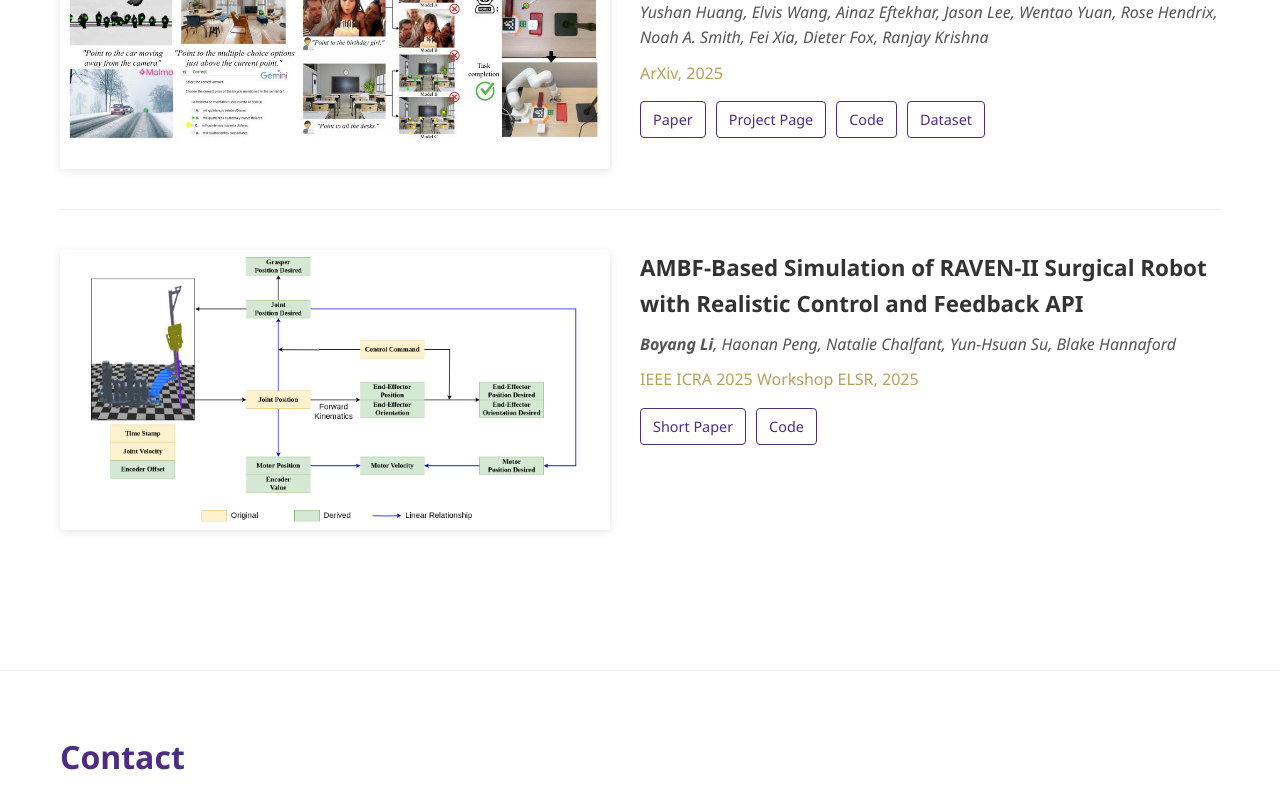
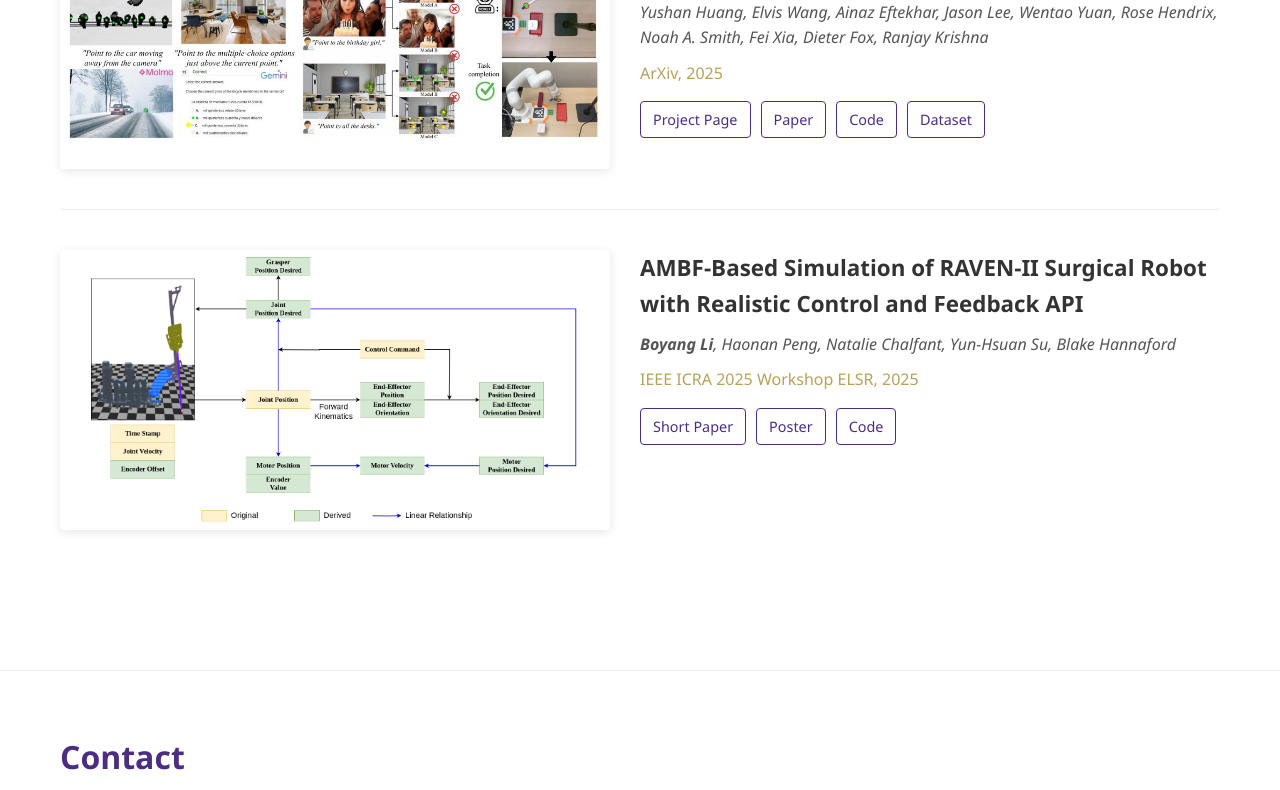
Before and after one commit to lbyng/lbyng.github.io, a plain HTML site: page index.html in a window 1280 px wide. Shown: the part 1350-2140 px from the top of the page. Drawn offline with Linux system fonts and the light colour scheme.

Commit message:
update publications

```diff
--- a/index.html
+++ b/index.html
@@ -327,8 +327,8 @@
                     <div class="pub-authors">Long Cheng<sup>∗</sup>, Jiafei Duan<sup>∗</sup>, Yi Ru Wang<sup>†</sup>, Haoquan Fang<sup>†</sup>, <strong>Boyang Li</strong><sup>†</sup> <br>Yushan Huang, Elvis Wang, Ainaz Eftekhar, Jason Lee, Wentao Yuan, Rose Hendrix, Noah A. Smith, Fei Xia, Dieter Fox, Ranjay Krishna</div>
                     <div class="pub-venue">ArXiv, 2025</div>
                     <div class="pub-links">
+                        <a href="https://pointarena.github.io/" class="pub-link">Project Page</a>
                         <a href="https://arxiv.org/pdf/2505.09990" class="pub-link">Paper</a>
-                        <a href="https://pointarena.github.io/" class="pub-link">Project Page</a>
                         <a href="https://github.com/pointarena/pointarena" class="pub-link">Code</a>
                         <a href="https://huggingface.co/datasets/PointArena/pointarena-data" class="pub-link">Dataset</a>
                     </div>
@@ -344,6 +344,7 @@
                     <div class="pub-venue">IEEE ICRA 2025 Workshop ELSR, 2025</div>
                     <div class="pub-links">
                         <a href="./asset/paper/RAVEN2-AMBF-CRTK.pdf" class="pub-link">Short Paper</a>
+                        <a href="./asset/poster/RAVEN2-AMBF-CRTK.pdf" class="pub-link">Poster</a>
                         <a href="https://github.com/lbyng/raven2-ambf-crtk" class="pub-link">Code</a>
                     </div>
                 </div>
```
Also changed, not shown: 1 other file.
